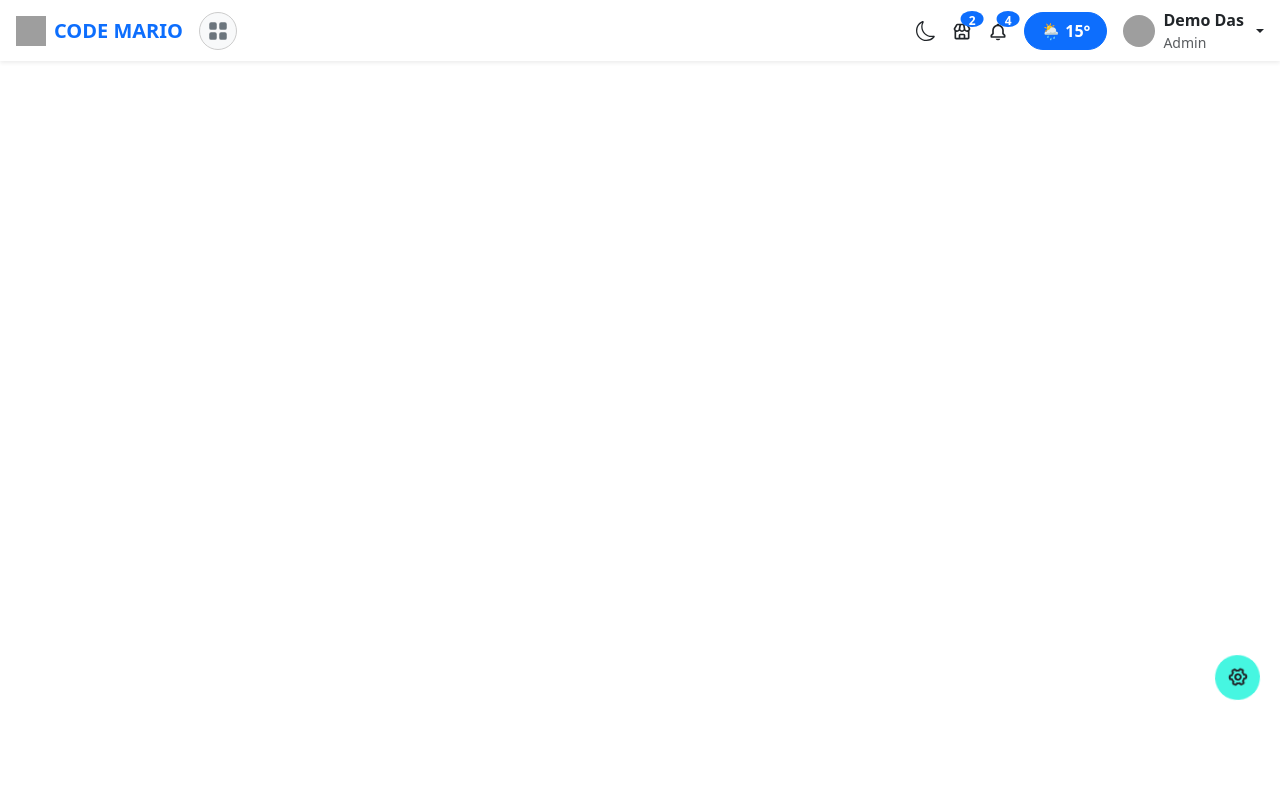
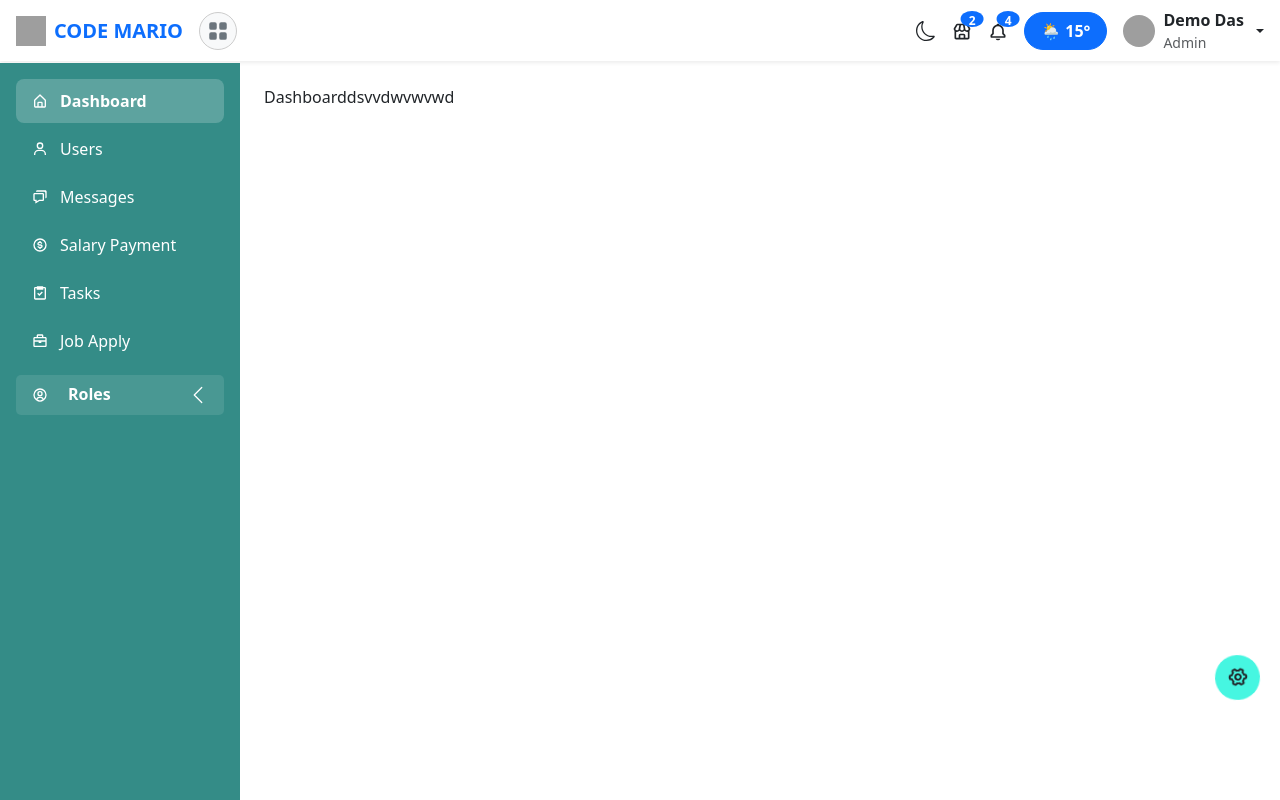
Before and after one commit to Anilpolai/CRM-System, a React (Vite) app: page / in a window 1280 px wide. Built offline with nearby package versions, Linux system fonts and the light colour scheme; grey boxes are pictures that could not be loaded.

Commit message:
add loader by page show page

```diff
--- a/src/App.jsx
+++ b/src/App.jsx
@@ -1,7 +1,10 @@
 // src/App.jsx
-import { Routes, Route } from 'react-router-dom';
+import { useEffect, useState } from 'react';
+import { Routes, Route, useLocation } from 'react-router-dom';
 import Layout from './components/Layout/Layout';
+import PageLoader from './components/PageLoader/PageLoader';
 
+// Pages
 import Dashboard from './pages/Dashboard';
 import Users from './pages/Users';
 import Messages from './pages/messages';
@@ -9,13 +12,27 @@ import Salary from './pages/salary';
 import Tasks from './pages/Tasks';
 import JobApply from './pages/JobApply';
 
+// Roles
 import HR from './hr/hr';
 import Admin from './Admin/admin';
 import Manager from './Manger/manger';
 
 function App() {
+  const location = useLocation();
+  const [loading, setLoading] = useState(false);
+
+  // Show loading animation on route change
+  useEffect(() => {
+    setLoading(true);
+    const timer = setTimeout(() => setLoading(false), 700); // Adjust timing if needed
+    return () => clearTimeout(timer);
+  }, [location]);
+
   return (
     <Layout>
+      {loading ? (
+        <PageLoader />
+      ) : (
         <Routes>
           <Route path="/" element={<Dashboard />} />
           <Route path="/users" element={<Users />} />
@@ -27,6 +44,7 @@ function App() {
           <Route path="/roles/admin" element={<Admin />} />
           <Route path="/roles/manager" element={<Manager />} />
         </Routes>
+      )}
     </Layout>
   );
 }
--- a/src/components/Layout/Layout.jsx
+++ b/src/components/Layout/Layout.jsx
@@ -1,28 +1,29 @@
 // src/components/Layout/Layout.jsx
 import React, { useState } from 'react';
-import { Routes, Route } from 'react-router-dom';
 import Navbar from '../Navber/navbar';
 import Sidebar from '../Sidebar/sidebar';
 
-const Layout = () => {
-  const [sidebarOpen, setSidebarOpen] = useState(false);
+const Layout = ({ children }) => {
+  const [sidebarOpen, setSidebarOpen] = useState(true); // Sidebar default open
 
   const toggleSidebar = () => {
     setSidebarOpen(prev => !prev);
   };
 
   return (
-    <div>
-      <Navbar toggleSidebar={toggleSidebar} />
+    <div className="d-flex">
       <Sidebar isOpen={sidebarOpen} />
-
-      <div
-        className={`content-area ${sidebarOpen ? 'ms-240' : 'ms-0'} p-4`}
-        style={{
-          marginLeft: sidebarOpen ? '240px' : '0',
-          transition: 'margin 0.3s ease',
-        }}>
-
+      <div className="flex-grow-1">
+        <Navbar toggleSidebar={toggleSidebar} />
+        <div
+          className="content-area p-4"
+          style={{
+            marginLeft: sidebarOpen ? '240px' : '0',
+            transition: 'margin 0.3s ease',
+          }}
+        >
+          {children}
+        </div>
       </div>
     </div>
   );
--- /dev/null
+++ b/src/components/PageLoader/PageLoader.css
@@ -0,0 +1,46 @@
+/* src/components/PageLoader/PageLoader.css */
+.page-loader {
+  position: fixed;
+  top: 0;
+  left: 0;
+  width: 100%;
+  height: 100%;
+  background-color: #f2fdfc;
+  z-index: 2000;
+  display: flex;
+  flex-direction: column;
+  justify-content: center;
+  align-items: center;
+}
+
+.wave-bars-loader {
+  display: flex;
+  align-items: flex-end;
+  height: 40px;
+  gap: 6px;
+}
+
+.wave-bars-loader span {
+  width: 6px;
+  height: 100%;
+  background-color: #14b8a6;
+  animation: wave 1s infinite ease-in-out;
+}
+
+.wave-bars-loader span:nth-child(2) { animation-delay: 0.1s; }
+.wave-bars-loader span:nth-child(3) { animation-delay: 0.2s; }
+.wave-bars-loader span:nth-child(4) { animation-delay: 0.3s; }
+.wave-bars-loader span:nth-child(5) { animation-delay: 0.4s; }
+
+@keyframes wave {
+  0%, 100% { height: 10px; }
+  50% { height: 40px; }
+}
+
+.loader-text {
+  margin-top: 16px;
+  font-size: 18px;
+  color: #0f766e;
+  font-weight: 500;
+  letter-spacing: 1px;
+}
--- /dev/null
+++ b/src/components/PageLoader/PageLoader.jsx
@@ -0,0 +1,20 @@
+// src/components/PageLoader/PageLoader.jsx
+import React from 'react';
+import './PageLoader.css';
+
+const PageLoader = () => {
+  return (
+    <div className="page-loader">
+      <div className="wave-bars-loader">
+        <span></span>
+        <span></span>
+        <span></span>
+        <span></span>
+        <span></span>
+      </div>
+      <p className="loader-text">Loading...</p>
+    </div>
+  );
+};
+
+export default PageLoader;
```
Lines whose indentation alone changed are shown as unchanged.
